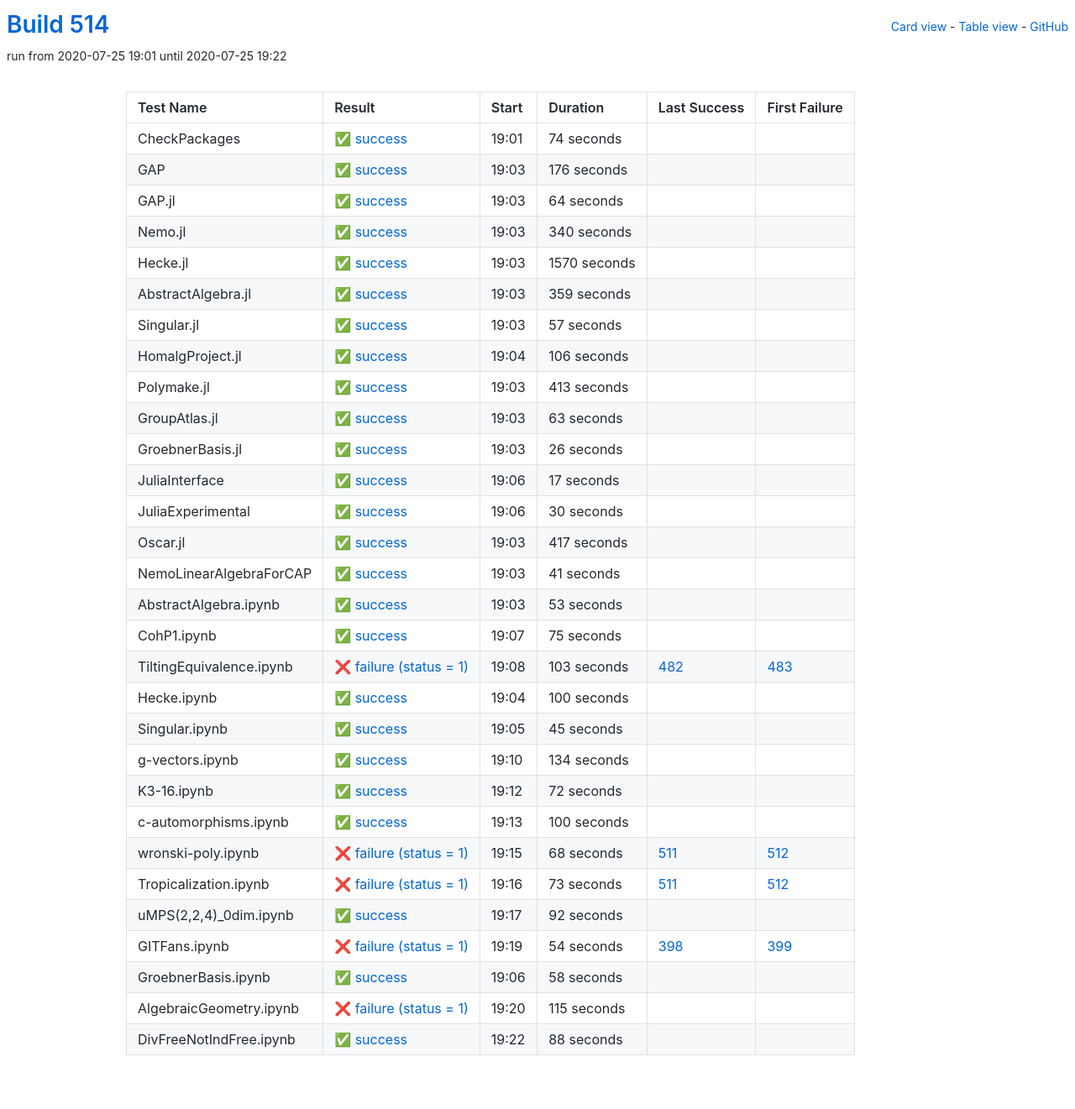
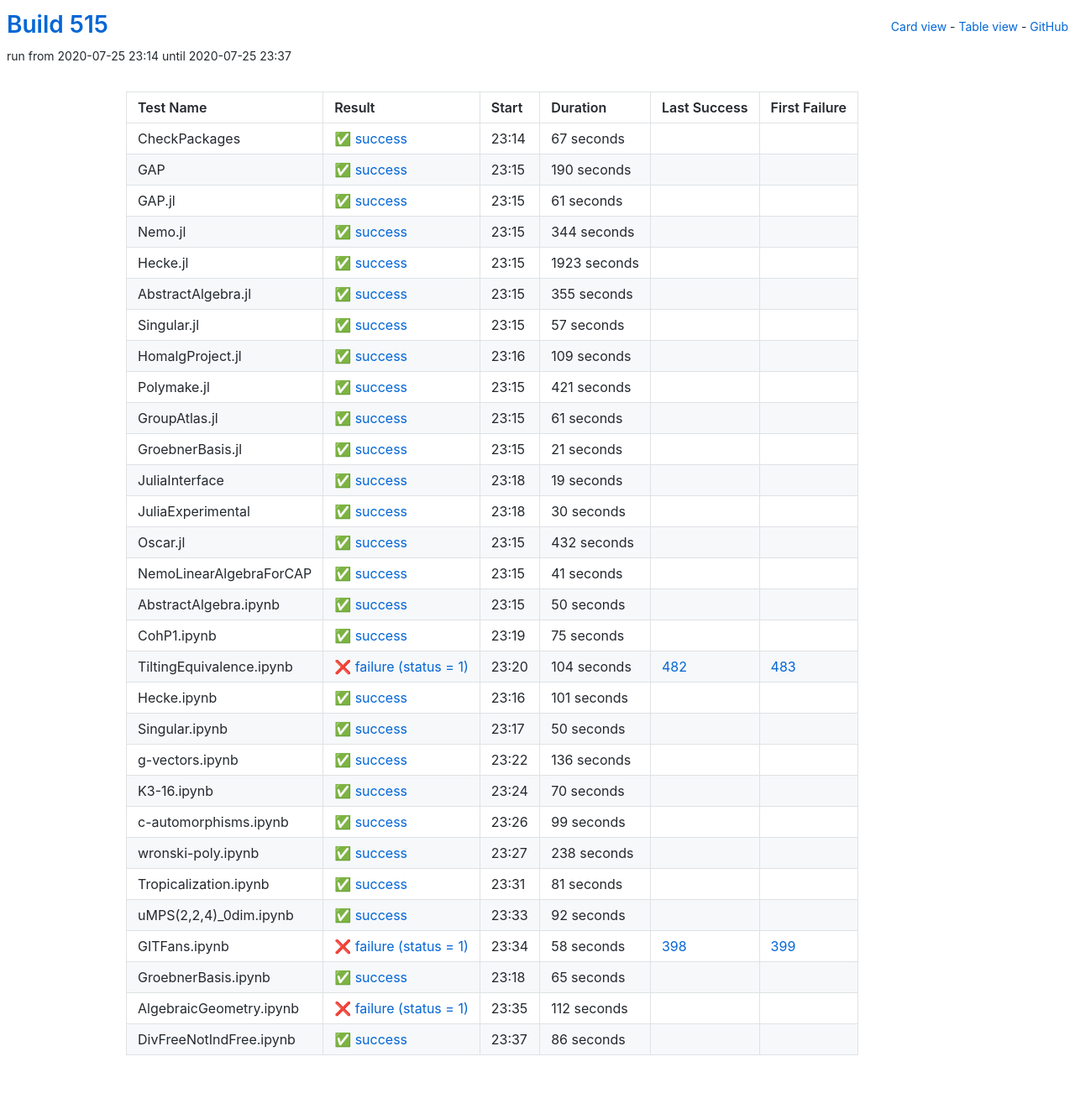
Before and after one commit to oscar-system/oscar-ci-status-stable, a Jekyll site: the page built from table.html, in a window 1280 px wide. Shown: the whole page at 84% size. Built offline with Jekyll 4.4.1, drawn with Linux system fonts in a browser that asks for light colours.

Commit message:
Build #515

```diff
--- a/_data/ci.yml
+++ b/_data/ci.yml
@@ -1,6 +1,6 @@
 ---
-build: 514
-build_url: https://oscarci.mathematik.uni-kl.de/job/oscar-stable/514/
+build: 515
+build_url: https://oscarci.mathematik.uni-kl.de/job/oscar-stable/515/
 job: oscar-stable
 organization: oscar-system
 repo: oscar-ci-status-stable
@@ -8,80 +8,80 @@ repourl: https://github.com/oscar-system/oscar-ci-status-stable
 tests:
 - name: CheckPackages
   id: checkpackages
-  log: https://oscarci.mathematik.uni-kl.de/job/oscar-stable/514/artifact/logs/build-514/CheckPackages.log
-  start: 2020-07-25 19:01
+  log: https://oscarci.mathematik.uni-kl.de/job/oscar-stable/515/artifact/logs/build-515/CheckPackages.log
+  start: 2020-07-25 23:14
   success: true
   exitcode: 0
   status: success
-  duration: 74
+  duration: 67
   last_success: false
   last_success_url:
   first_failure: false
   first_failure_url:
 - name: GAP
   id: gap
-  log: https://oscarci.mathematik.uni-kl.de/job/oscar-stable/514/artifact/logs/build-514/GAP.log
-  start: 2020-07-25 19:03
+  log: https://oscarci.mathematik.uni-kl.de/job/oscar-stable/515/artifact/logs/build-515/GAP.log
+  start: 2020-07-25 23:15
   success: true
   exitcode: 0
   status: success
-  duration: 176
+  duration: 190
   last_success: false
   last_success_url:
   first_failure: false
   first_failure_url:
 - name: GAP.jl
   id: gap-jl
-  log: https://oscarci.mathematik.uni-kl.de/job/oscar-stable/514/artifact/logs/build-514/GAP.jl.log
-  start: 2020-07-25 19:03
+  log: https://oscarci.mathematik.uni-kl.de/job/oscar-stable/515/artifact/logs/build-515/GAP.jl.log
+  start: 2020-07-25 23:15
   success: true
   exitcode: 0
   status: success
-  duration: 64
+  duration: 61
   last_success: false
   last_success_url:
   first_failure: false
   first_failure_url:
 - name: Nemo.jl
   id: nemo-jl
-  log: https://oscarci.mathematik.uni-kl.de/job/oscar-stable/514/artifact/logs/build-514/Nemo.jl.log
-  start: 2020-07-25 19:03
+  log: https://oscarci.mathematik.uni-kl.de/job/oscar-stable/515/artifact/logs/build-515/Nemo.jl.log
+  start: 2020-07-25 23:15
   success: true
   exitcode: 0
   status: success
-  duration: 340
+  duration: 344
   last_success: false
   last_success_url:
   first_failure: false
   first_failure_url:
 - name: Hecke.jl
   id: hecke-jl
-  log: https://oscarci.mathematik.uni-kl.de/job/oscar-stable/514/artifact/logs/build-514/Hecke.jl.log
-  start: 2020-07-25 19:03
+  log: https://oscarci.mathematik.uni-kl.de/job/oscar-stable/515/artifact/logs/build-515/Hecke.jl.log
+  start: 2020-07-25 23:15
   success: true
   exitcode: 0
   status: success
-  duration: 1570
+  duration: 1923
   last_success: false
   last_success_url:
   first_failure: false
   first_failure_url:
 - name: AbstractAlgebra.jl
   id: abstractalgebra-jl
-  log: https://oscarci.mathematik.uni-kl.de/job/oscar-stable/514/artifact/logs/build-514/AbstractAlgebra.jl.log
-  start: 2020-07-25 19:03
+  log: https://oscarci.mathematik.uni-kl.de/job/oscar-stable/515/artifact/logs/build-515/AbstractAlgebra.jl.log
+  start: 2020-07-25 23:15
   success: true
   exitcode: 0
   status: success
-  duration: 359
+  duration: 355
   last_success: false
   last_success_url:
   first_failure: false
   first_failure_url:
 - name: Singular.jl
   id: singular-jl
-  log: https://oscarci.mathematik.uni-kl.de/job/oscar-stable/514/artifact/logs/build-514/Singular.jl.log
-  start: 2020-07-25 19:03
+  log: https://oscarci.mathematik.uni-kl.de/job/oscar-stable/515/artifact/logs/build-515/Singular.jl.log
+  start: 2020-07-25 23:15
   success: true
   exitcode: 0
   status: success
@@ -92,68 +92,68 @@ tests:
   first_failure_url:
 - name: HomalgProject.jl
   id: homalgproject-jl
-  log: https://oscarci.mathematik.uni-kl.de/job/oscar-stable/514/artifact/logs/build-514/HomalgProject.jl.log
-  start: 2020-07-25 19:04
+  log: https://oscarci.mathematik.uni-kl.de/job/oscar-stable/515/artifact/logs/build-515/HomalgProject.jl.log
+  start: 2020-07-25 23:16
   success: true
   exitcode: 0
   status: success
-  duration: 106
+  duration: 109
   last_success: false
   last_success_url:
   first_failure: false
   first_failure_url:
 - name: Polymake.jl
   id: polymake-jl
-  log: https://oscarci.mathematik.uni-kl.de/job/oscar-stable/514/artifact/logs/build-514/Polymake.jl.log
-  start: 2020-07-25 19:03
+  log: https://oscarci.mathematik.uni-kl.de/job/oscar-stable/515/artifact/logs/build-515/Polymake.jl.log
+  start: 2020-07-25 23:15
   success: true
   exitcode: 0
   status: success
-  duration: 413
+  duration: 421
   last_success: false
   last_success_url:
   first_failure: false
   first_failure_url:
 - name: GroupAtlas.jl
   id: groupatlas-jl
-  log: https://oscarci.mathematik.uni-kl.de/job/oscar-stable/514/artifact/logs/build-514/GroupAtlas.jl.log
-  start: 2020-07-25 19:03
+  log: https://oscarci.mathematik.uni-kl.de/job/oscar-stable/515/artifact/logs/build-515/GroupAtlas.jl.log
+  start: 2020-07-25 23:15
   success: true
   exitcode: 0
   status: success
-  duration: 63
+  duration: 61
   last_success: false
   last_success_url:
   first_failure: false
   first_failure_url:
 - name: GroebnerBasis.jl
   id: groebnerbasis-jl
-  log: https://oscarci.mathematik.uni-kl.de/job/oscar-stable/514/artifact/logs/build-514/GroebnerBasis.jl.log
-  start: 2020-07-25 19:03
+  log: https://oscarci.mathematik.uni-kl.de/job/oscar-stable/515/artifact/logs/build-515/GroebnerBasis.jl.log
+  start: 2020-07-25 23:15
   success: true
   exitcode: 0
   status: success
-  duration: 26
+  duration: 21
   last_success: false
   last_success_url:
   first_failure: false
   first_failure_url:
 - name: JuliaInterface
   id: juliainterface
-  log: https://oscarci.mathematik.uni-kl.de/job/oscar-stable/514/artifact/logs/build-514/JuliaInterface.log
-  start: 2020-07-25 19:06
+  log: https://oscarci.mathematik.uni-kl.de/job/oscar-stable/515/artifact/logs/build-515/JuliaInterface.log
+  start: 2020-07-25 23:18
   success: true
   exitcode: 0
   status: success
-  duration: 17
+  duration: 19
   last_success: false
   last_success_url:
   first_failure: false
   first_failure_url:
 - name: JuliaExperimental
   id: juliaexperimental
-  log: https://oscarci.mathematik.uni-kl.de/job/oscar-stable/514/artifact/logs/build-514/JuliaExperimental.log
-  start: 2020-07-25 19:06
+  log: https://oscarci.mathematik.uni-kl.de/job/oscar-stable/515/artifact/logs/build-515/JuliaExperimental.log
+  start: 2020-07-25 23:18
   success: true
   exitcode: 0
   status: success
@@ -164,20 +164,20 @@ tests:
   first_failure_url:
 - name: Oscar.jl
   id: oscar-jl
-  log: https://oscarci.mathematik.uni-kl.de/job/oscar-stable/514/artifact/logs/build-514/Oscar.jl.log
-  start: 2020-07-25 19:03
+  log: https://oscarci.mathematik.uni-kl.de/job/oscar-stable/515/artifact/logs/build-515/Oscar.jl.log
+  start: 2020-07-25 23:15
   success: true
   exitcode: 0
   status: success
-  duration: 417
+  duration: 432
   last_success: false
   last_success_url:
   first_failure: false
   first_failure_url:
 - name: NemoLinearAlgebraForCAP
   id: nemolinearalgebraforcap
-  log: https://oscarci.mathematik.uni-kl.de/job/oscar-stable/514/artifact/logs/build-514/NemoLinearAlgebraForCAP.log
-  start: 2020-07-25 19:03
+  log: https://oscarci.mathematik.uni-kl.de/job/oscar-stable/515/artifact/logs/build-515/NemoLinearAlgebraForCAP.log
+  start: 2020-07-25 23:15
   success: true
   exitcode: 0
   status: success
@@ -188,20 +188,20 @@ tests:
   first_failure_url:
 - name: AbstractAlgebra.ipynb
   id: abstractalgebra-ipynb
-  log: https://oscarci.mathematik.uni-kl.de/job/oscar-stable/514/artifact/logs/build-514/AbstractAlgebra.ipynb.log
-  start: 2020-07-25 19:03
+  log: https://oscarci.mathematik.uni-kl.de/job/oscar-stable/515/artifact/logs/build-515/AbstractAlgebra.ipynb.log
+  start: 2020-07-25 23:15
   success: true
   exitcode: 0
   status: success
-  duration: 53
+  duration: 50
   last_success: false
   last_success_url:
   first_failure: false
   first_failure_url:
 - name: CohP1.ipynb
   id: cohp1-ipynb
-  log: https://oscarci.mathematik.uni-kl.de/job/oscar-stable/514/artifact/logs/build-514/CohP1.ipynb.log
-  start: 2020-07-25 19:07
+  log: https://oscarci.mathematik.uni-kl.de/job/oscar-stable/515/artifact/logs/build-515/CohP1.ipynb.log
+  start: 2020-07-25 23:19
   success: true
   exitcode: 0
   status: success
@@ -212,104 +212,104 @@ tests:
   first_failure_url:
 - name: TiltingEquivalence.ipynb
   id: tiltingequivalence-ipynb
-  log: https://oscarci.mathematik.uni-kl.de/job/oscar-stable/514/artifact/logs/build-514/TiltingEquivalence.ipynb.log
-  start: 2020-07-25 19:08
+  log: https://oscarci.mathematik.uni-kl.de/job/oscar-stable/515/artifact/logs/build-515/TiltingEquivalence.ipynb.log
+  start: 2020-07-25 23:20
   success: false
   exitcode: 1
   status: failure
-  duration: 103
+  duration: 104
   last_success: 482
   last_success_url: https://oscarci.mathematik.uni-kl.de/job/oscar-stable/482/
   first_failure: 483
   first_failure_url: https://oscarci.mathematik.uni-kl.de/job/oscar-stable/483/
 - name: Hecke.ipynb
   id: hecke-ipynb
-  log: https://oscarci.mathematik.uni-kl.de/job/oscar-stable/514/artifact/logs/build-514/Hecke.ipynb.log
-  start: 2020-07-25 19:04
+  log: https://oscarci.mathematik.uni-kl.de/job/oscar-stable/515/artifact/logs/build-515/Hecke.ipynb.log
+  start: 2020-07-25 23:16
   success: true
   exitcode: 0
   status: success
-  duration: 100
+  duration: 101
   last_success: false
   last_success_url:
   first_failure: false
   first_failure_url:
 - name: Singular.ipynb
   id: singular-ipynb
-  log: https://oscarci.mathematik.uni-kl.de/job/oscar-stable/514/artifact/logs/build-514/Singular.ipynb.log
-  start: 2020-07-25 19:05
+  log: https://oscarci.mathematik.uni-kl.de/job/oscar-stable/515/artifact/logs/build-515/Singular.ipynb.log
+  start: 2020-07-25 23:17
   success: true
   exitcode: 0
   status: success
-  duration: 45
+  duration: 50
   last_success: false
   last_success_url:
   first_failure: false
   first_failure_url:
 - name: g-vectors.ipynb
   id: g-vectors-ipynb
-  log: https://oscarci.mathematik.uni-kl.de/job/oscar-stable/514/artifact/logs/build-514/g-vectors.ipynb.log
-  start: 2020-07-25 19:10
+  log: https://oscarci.mathematik.uni-kl.de/job/oscar-stable/515/artifact/logs/build-515/g-vectors.ipynb.log
+  start: 2020-07-25 23:22
   success: true
   exitcode: 0
   status: success
-  duration: 134
+  duration: 136
   last_success: false
   last_success_url:
   first_failure: false
   first_failure_url:
 - name: K3-16.ipynb
   id: k3-16-ipynb
-  log: https://oscarci.mathematik.uni-kl.de/job/oscar-stable/514/artifact/logs/build-514/K3-16.ipynb.log
-  start: 2020-07-25 19:12
+  log: https://oscarci.mathematik.uni-kl.de/job/oscar-stable/515/artifact/logs/build-515/K3-16.ipynb.log
+  start: 2020-07-25 23:24
   success: true
   exitcode: 0
   status: success
-  duration: 72
+  duration: 70
   last_success: false
   last_success_url:
   first_failure: false
   first_failure_url:
 - name: c-automorphisms.ipynb
   id: c-automorphisms-ipynb
-  log: https://oscarci.mathematik.uni-kl.de/job/oscar-stable/514/artifact/logs/build-514/c-automorphisms.ipynb.log
-  start: 2020-07-25 19:13
+  log: https://oscarci.mathematik.uni-kl.de/job/oscar-stable/515/artifact/logs/build-515/c-automorphisms.ipynb.log
+  start: 2020-07-25 23:26
   success: true
   exitcode: 0
   status: success
-  duration: 100
+  duration: 99
   last_success: false
   last_success_url:
   first_failure: false
   first_failure_url:
 - name: wronski-poly.ipynb
   id: wronski-poly-ipynb
-  log: https://oscarci.mathematik.uni-kl.de/job/oscar-stable/514/artifact/logs/build-514/wronski-poly.ipynb.log
-  start: 2020-07-25 19:15
-  success: false
-  exitcode: 1
-  status: failure
-  duration: 68
-  last_success: 511
-  last_success_url: https://oscarci.mathematik.uni-kl.de/job/oscar-stable/511/
-  first_failure: 512
-  first_failure_url: https://oscarci.mathematik.uni-kl.de/job/oscar-stable/512/
+  log: https://oscarci.mathematik.uni-kl.de/job/oscar-stable/515/artifact/logs/build-515/wronski-poly.ipynb.log
+  start: 2020-07-25 23:27
+  success: true
+  exitcode: 0
+  status: success
+  duration: 238
+  last_success: false
+  last_success_url:
+  first_failure: false
+  first_failure_url:
 - name: Tropicalization.ipynb
   id: tropicalization-ipynb
-  log: https://oscarci.mathematik.uni-kl.de/job/oscar-stable/514/artifact/logs/build-514/Tropicalization.ipynb.log
-  start: 2020-07-25 19:16
-  success: false
-  exitcode: 1
-  status: failure
-  duration: 73
-  last_success: 511
-  last_success_url: https://oscarci.mathematik.uni-kl.de/job/oscar-stable/511/
-  first_failure: 512
-  first_failure_url: https://oscarci.mathematik.uni-kl.de/job/oscar-stable/512/
+  log: https://oscarci.mathematik.uni-kl.de/job/oscar-stable/515/artifact/logs/build-515/Tropicalization.ipynb.log
+  start: 2020-07-25 23:31
+  success: true
+  exitcode: 0
+  status: success
+  duration: 81
+  last_success: false
+  last_success_url:
+  first_failure: false
+  first_failure_url:
 - name: uMPS(2,2,4)_0dim.ipynb
   id: umps-2-2-4-0dim-ipynb
-  log: https://oscarci.mathematik.uni-kl.de/job/oscar-stable/514/artifact/logs/build-514/uMPS-2-2-4-_0dim.ipynb.log
-  start: 2020-07-25 19:17
+  log: https://oscarci.mathematik.uni-kl.de/job/oscar-stable/515/artifact/logs/build-515/uMPS-2-2-4-_0dim.ipynb.log
+  start: 2020-07-25 23:33
   success: true
   exitcode: 0
   status: success
@@ -320,48 +320,48 @@ tests:
   first_failure_url:
 - name: GITFans.ipynb
   id: gitfans-ipynb
-  log: https://oscarci.mathematik.uni-kl.de/job/oscar-stable/514/artifact/logs/build-514/GITFans.ipynb.log
-  start: 2020-07-25 19:19
+  log: https://oscarci.mathematik.uni-kl.de/job/oscar-stable/515/artifact/logs/build-515/GITFans.ipynb.log
+  start: 2020-07-25 23:34
   success: false
   exitcode: 1
   status: failure
-  duration: 54
+  duration: 58
   last_success: 398
   last_success_url: https://oscarci.mathematik.uni-kl.de/job/oscar-stable/398/
   first_failure: 399
   first_failure_url: https://oscarci.mathematik.uni-kl.de/job/oscar-stable/399/
 - name: GroebnerBasis.ipynb
   id: groebnerbasis-ipynb
-  log: https://oscarci.mathematik.uni-kl.de/job/oscar-stable/514/artifact/logs/build-514/GroebnerBasis.ipynb.log
-  start: 2020-07-25 19:06
+  log: https://oscarci.mathematik.uni-kl.de/job/oscar-stable/515/artifact/logs/build-515/GroebnerBasis.ipynb.log
+  start: 2020-07-25 23:18
   success: true
   exitcode: 0
   status: success
-  duration: 58
+  duration: 65
   last_success: false
   last_success_url:
   first_failure: false
   first_failure_url:
 - name: AlgebraicGeometry.ipynb
   id: algebraicgeometry-ipynb
-  log: https://oscarci.mathematik.uni-kl.de/job/oscar-stable/514/artifact/logs/build-514/AlgebraicGeometry.ipynb.log
-  start: 2020-07-25 19:20
+  log: https://oscarci.mathematik.uni-kl.de/job/oscar-stable/515/artifact/logs/build-515/AlgebraicGeometry.ipynb.log
+  start: 2020-07-25 23:35
   success: false
   exitcode: 1
   status: failure
-  duration: 115
+  duration: 112
   last_success: false
   last_success_url:
   first_failure: false
   first_failure_url:
 - name: DivFreeNotIndFree.ipynb
   id: divfreenotindfree-ipynb
-  log: https://oscarci.mathematik.uni-kl.de/job/oscar-stable/514/artifact/logs/build-514/DivFreeNotIndFree.ipynb.log
-  start: 2020-07-25 19:22
+  log: https://oscarci.mathematik.uni-kl.de/job/oscar-stable/515/artifact/logs/build-515/DivFreeNotIndFree.ipynb.log
+  start: 2020-07-25 23:37
   success: true
   exitcode: 0
   status: success
-  duration: 88
+  duration: 86
   last_success: false
   last_success_url:
   first_failure: false
```
Also changed, not shown: README.md.
